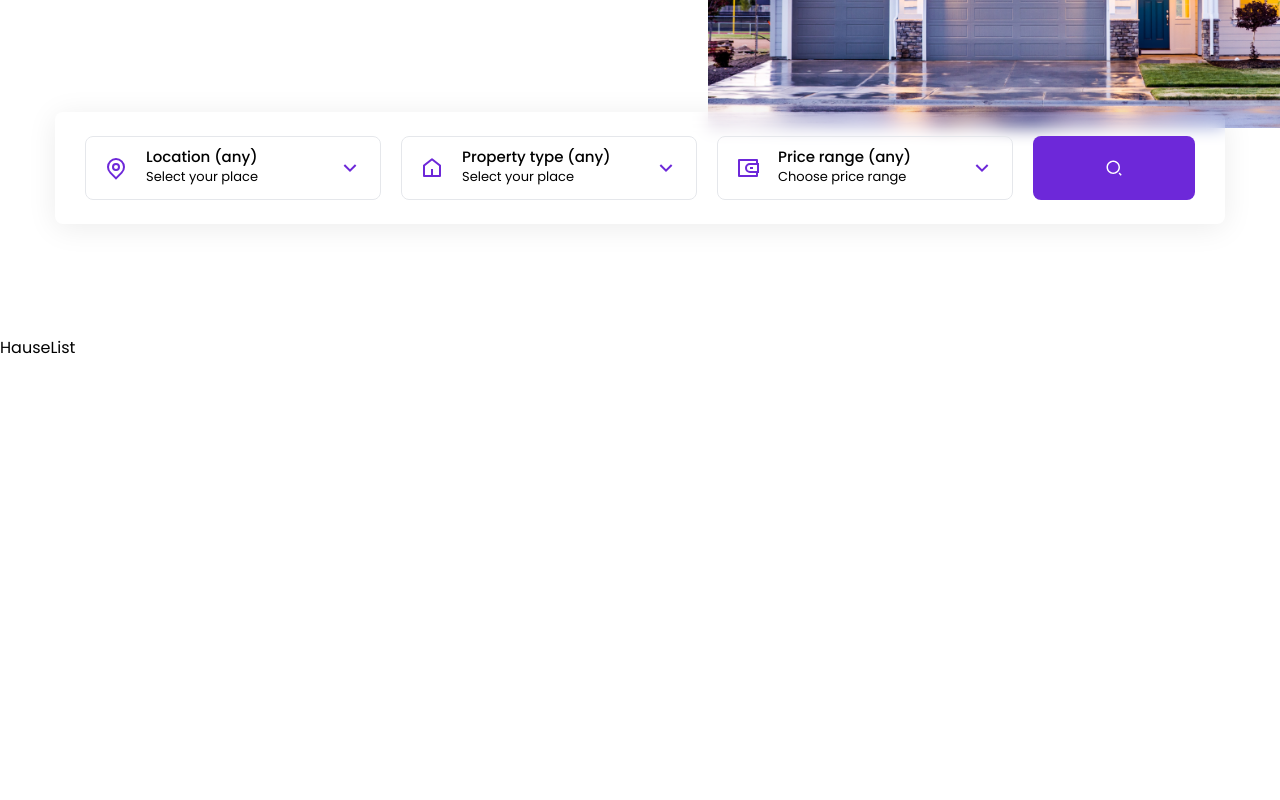
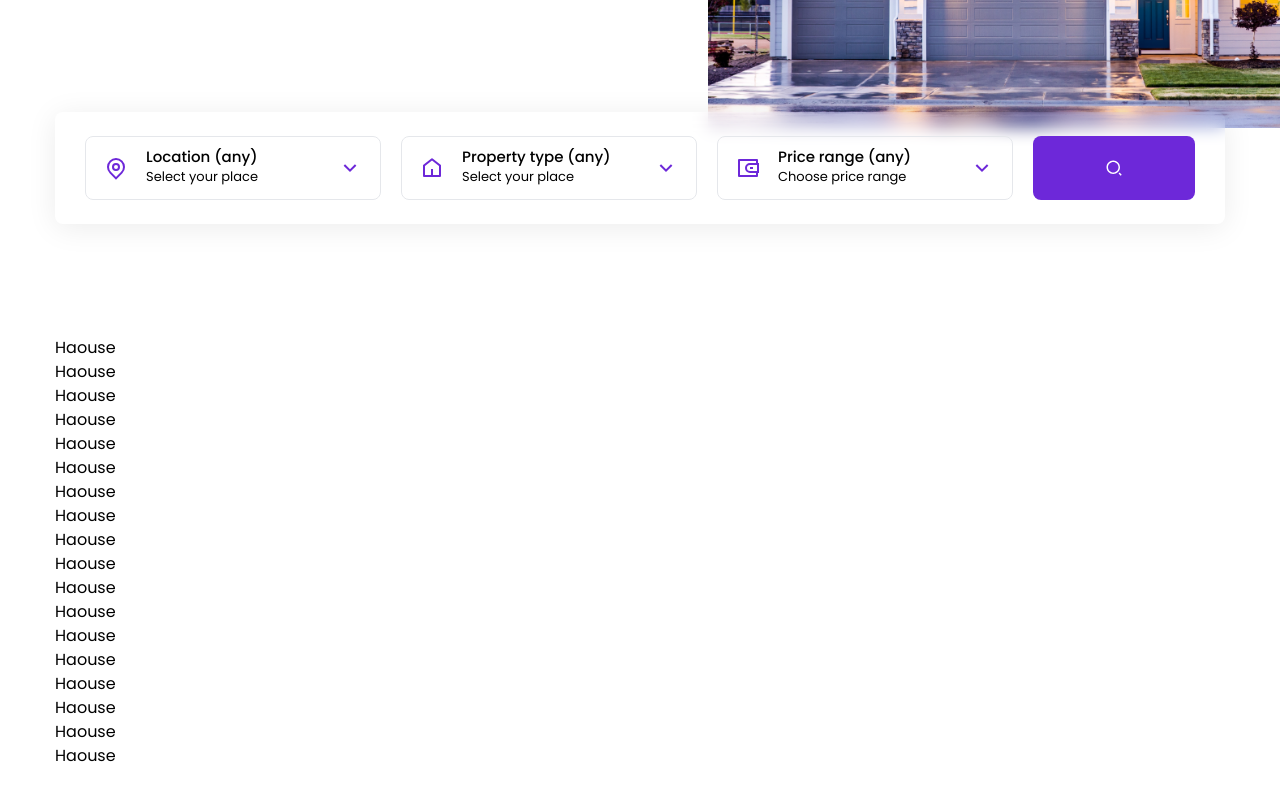
Before and after one commit to Atlon1/estate-website, a React (Create React App) app: page / in a window 1280 px wide. Shown: the part 542-1342 px from the top of the page. Built offline with nearby package versions, Linux system fonts and the light colour scheme.

Commit message:
section House list rdy

```diff
--- a/src/components/Haouse.tsx
+++ b/src/components/Haouse.tsx
@@ -1,4 +1,6 @@
 import React from 'react';
+
+
 
 const Haouse = () => {
     return (
--- a/src/components/HauseList.tsx
+++ b/src/components/HauseList.tsx
@@ -1,10 +1,30 @@
-import React from 'react';
+import React, {useContext} from 'react';
+
+import {HouseContext} from "./HauseContext";
+import Haouse from "./Haouse";
+import {Link} from "react-router-dom"
+import {ImSpinner2} from "react-icons/im"
+
 
 const HauseList = () => {
+    // @ts-ignore
+    const {houses , loading } = useContext(HouseContext)
+
+
     return (
-        <div>
-            HauseList
-        </div>
+        <section className='mb-20'>
+            <div className='container mx-auto'>
+                <div>
+                    {houses.map((house : any, index: number)=> {
+                        return (
+                            <Link to={`/property/${house.id}`} key={index}>
+                                <Haouse house={house}/>
+                            </Link>
+                        )
+                    })}
+                </div>
+            </div>
+        </section>
     );
 };
 
```
